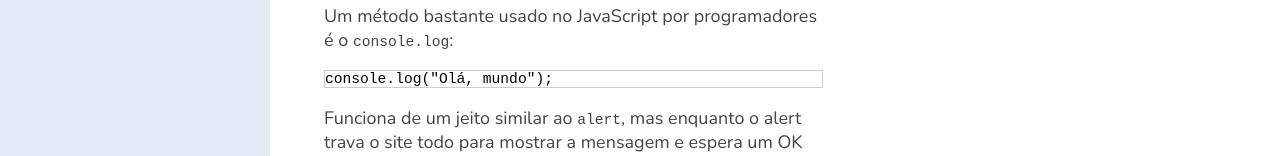
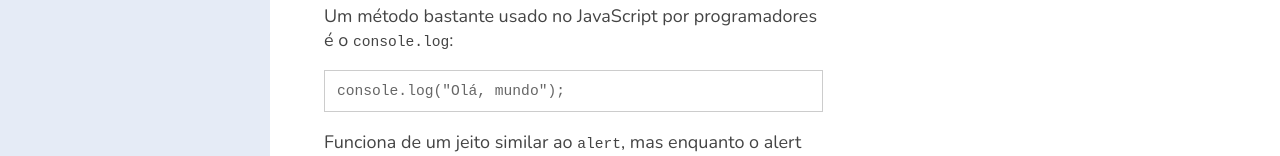
Before and after one commit to andrebnf/nt-listas-excc, a Next.js app: page /exercises/aula4_3 in a window 1280 px wide. Shown: the part 388-544 px from the top of the page. Built offline with nearby package versions, Linux system fonts and the light colour scheme; no server answers.

Commit message:
adicionado estilo ao bloco de codigo do excc

```diff
--- a/components/exercise-details.tsx
+++ b/components/exercise-details.tsx
@@ -8,6 +8,9 @@ const ExerciseDetailsContainer = styled.div`
 
   pre {
     border: 1px solid ${({ theme }) => theme.colors.codeBlockBorder};
+    color: ${({ theme }) => theme.colors.textDarkGray};
+    padding: ${({theme}) => theme.space[2]};
+    overflow: auto;
   }
 `
 
--- a/styles/theme.ts
+++ b/styles/theme.ts
@@ -25,6 +25,7 @@ export const theme: DefaultTheme = {
     secondaryOpacity015: '#d9e2f1',
     secondaryOpacity01: '#e5ebf6',
     text: '#444',
+    textDarkGray: '#666',
     sectionSeparator: '#AAA',
     codeBlockBorder: '#CCC',
     white: '#DDD',
--- a/types/styled.d.ts
+++ b/types/styled.d.ts
@@ -26,6 +26,7 @@ declare module 'styled-components' {
       secondaryOpacity01: string,
       background: string,
       text: string,
+      textDarkGray: string,
       codeBlockBorder: string,
       sectionSeparator: string,
       white: string
```
